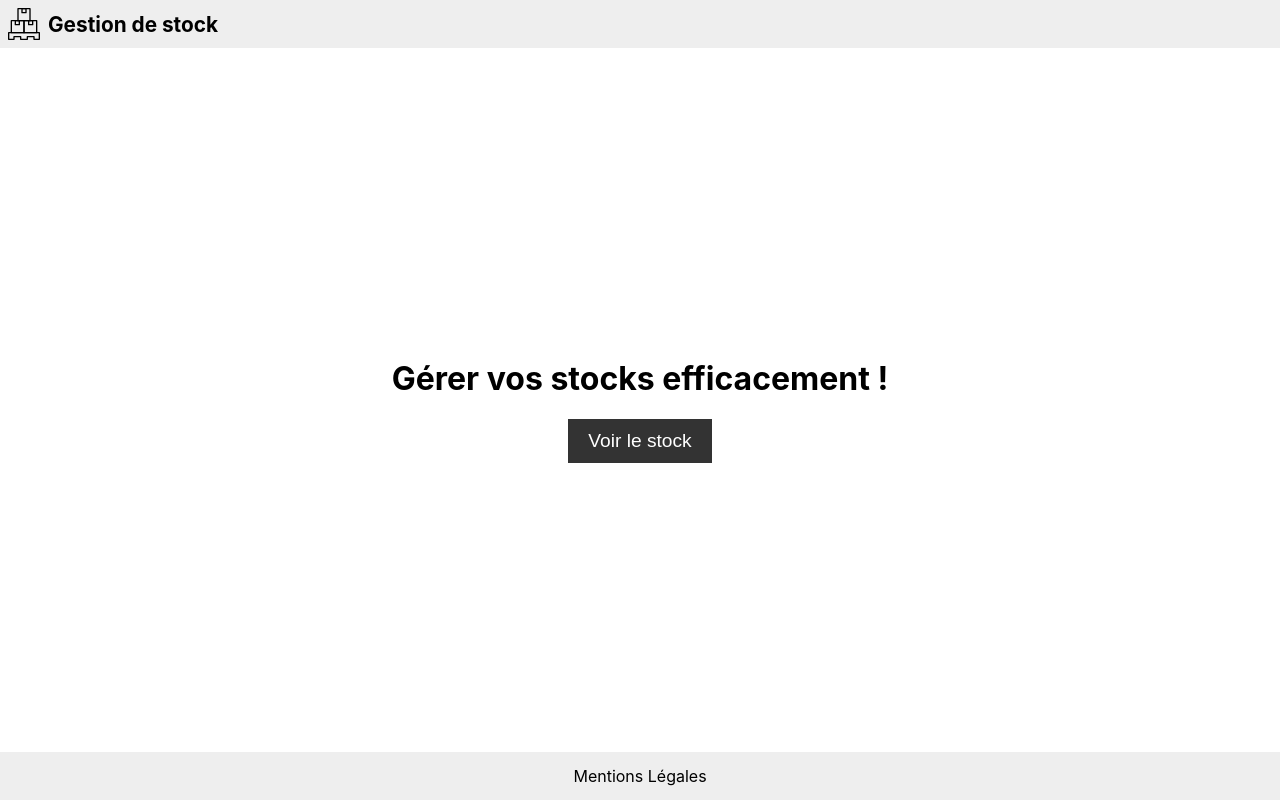
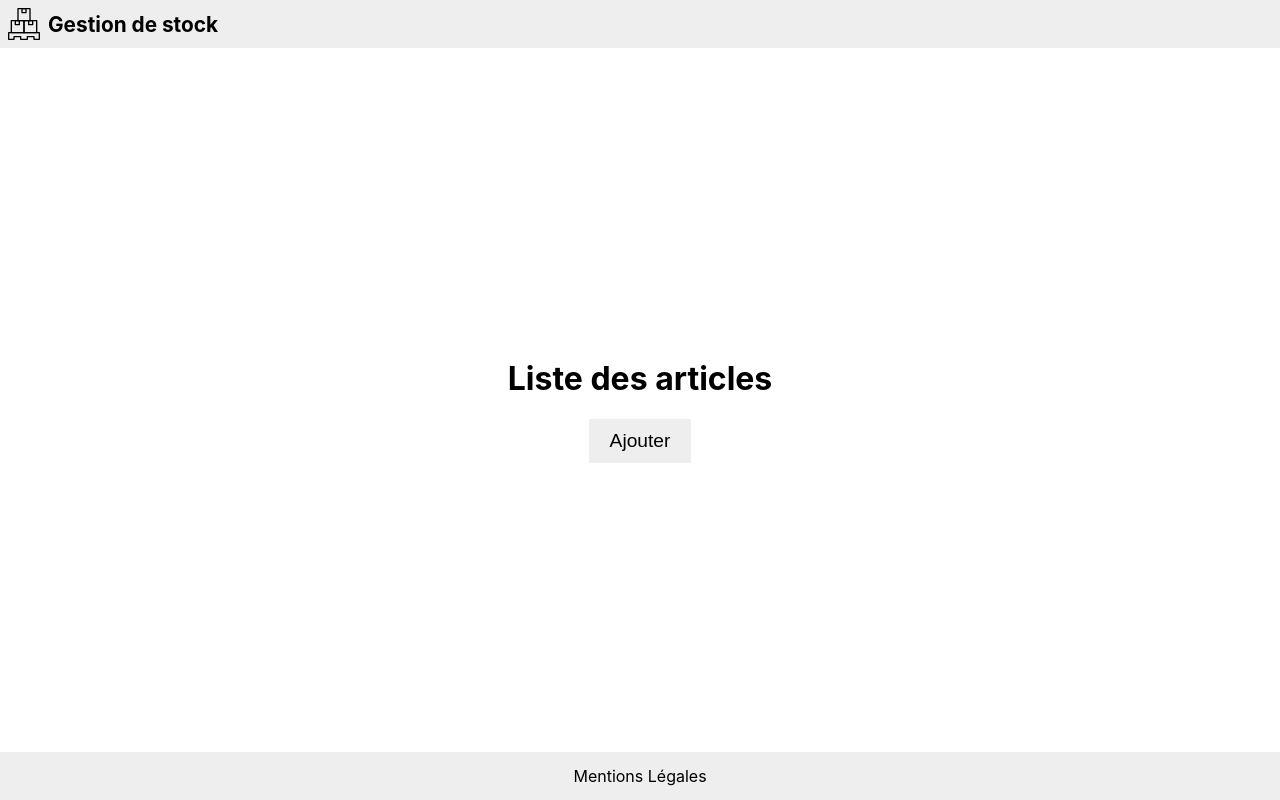
Before and after one commit to jlg-formation/tjscv1-nov-20, a React (Create React App) app in the folder front/: page /stock in a window 1280 px wide. Built offline with nearby package versions, Linux system fonts and the light colour scheme.

Commit message:
added routes stock and create

```diff
--- a/front/src/AppBody.tsx
+++ b/front/src/AppBody.tsx
@@ -2,14 +2,22 @@ import React from "react";
 import { Route, Switch } from "react-router-dom";
 
 import "./AppBody.scss";
+import Create from "./routes/Create";
 import Home from "./routes/Home";
 import Legal from "./routes/Legal";
+import Stock from "./routes/Stock";
 
 function AppBody() {
   return (
     <Switch>
       <Route path="/legal">
         <Legal />
+      </Route>
+      <Route path="/stock">
+        <Stock />
+      </Route>
+      <Route path="/create">
+        <Create />
       </Route>
       <Route path="/">
         <Home />
--- /dev/null
+++ b/front/src/routes/Create.tsx
@@ -0,0 +1,11 @@
+import React from "react";
+
+function Create() {
+  return (
+    <main>
+      <h1>Ajouter un article</h1>
+    </main>
+  );
+}
+
+export default Create;
--- a/front/src/routes/Home.tsx
+++ b/front/src/routes/Home.tsx
@@ -1,10 +1,13 @@
 import React from "react";
+import { Link } from "react-router-dom";
 
 function Home() {
   return (
     <main>
       <h1>Gérer vos stocks efficacement !</h1>
-      <button className="primary">Voir le stock</button>
+      <Link to="/stock">
+        <button className="primary">Voir le stock</button>
+      </Link>
     </main>
   );
 }
--- /dev/null
+++ b/front/src/routes/Stock.tsx
@@ -0,0 +1,15 @@
+import React from "react";
+import { Link } from "react-router-dom";
+
+function Stock() {
+  return (
+    <main>
+      <h1>Liste des articles</h1>
+      <Link to="/create">
+        <button>Ajouter</button>
+      </Link>
+    </main>
+  );
+}
+
+export default Stock;
```
